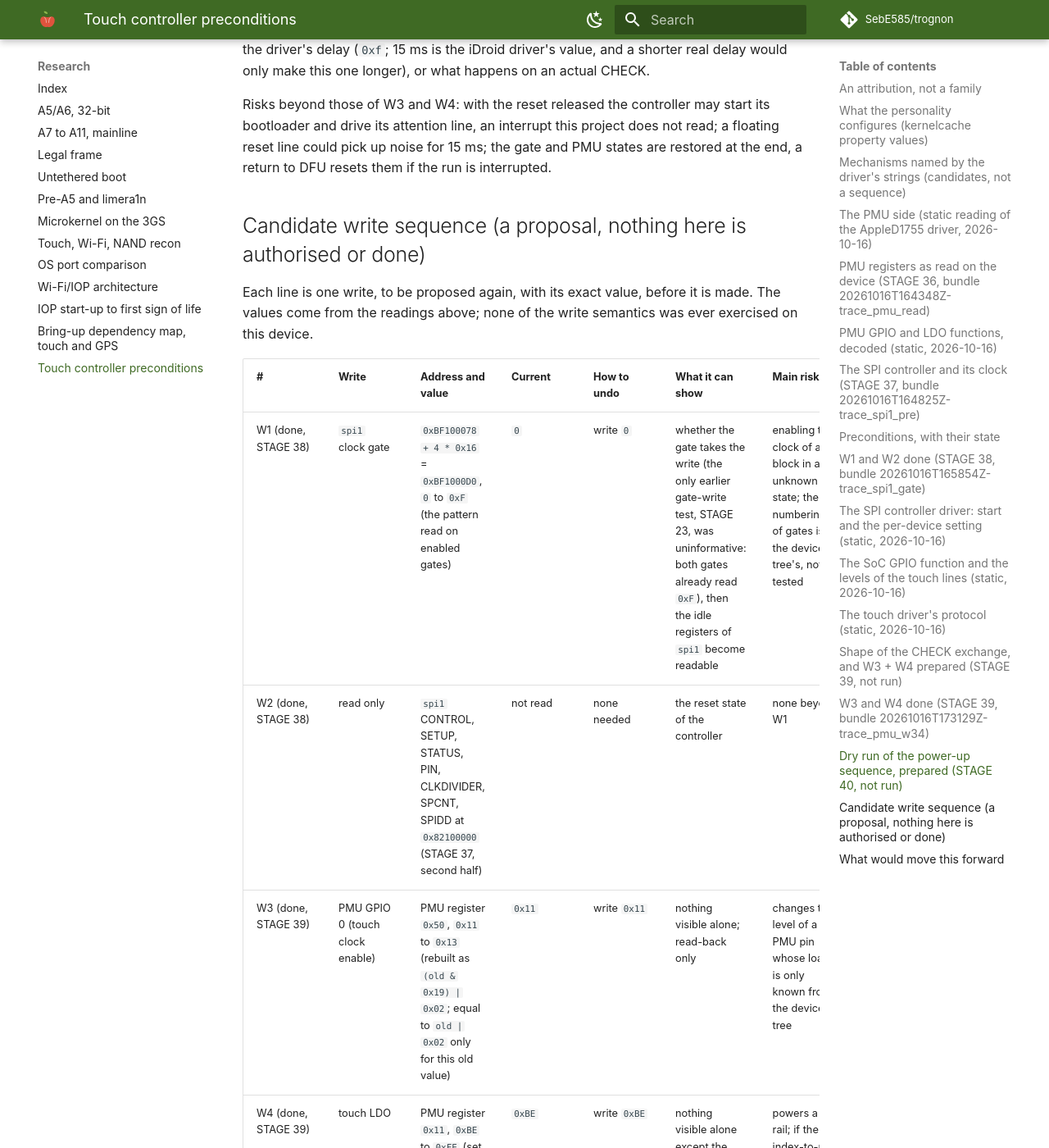
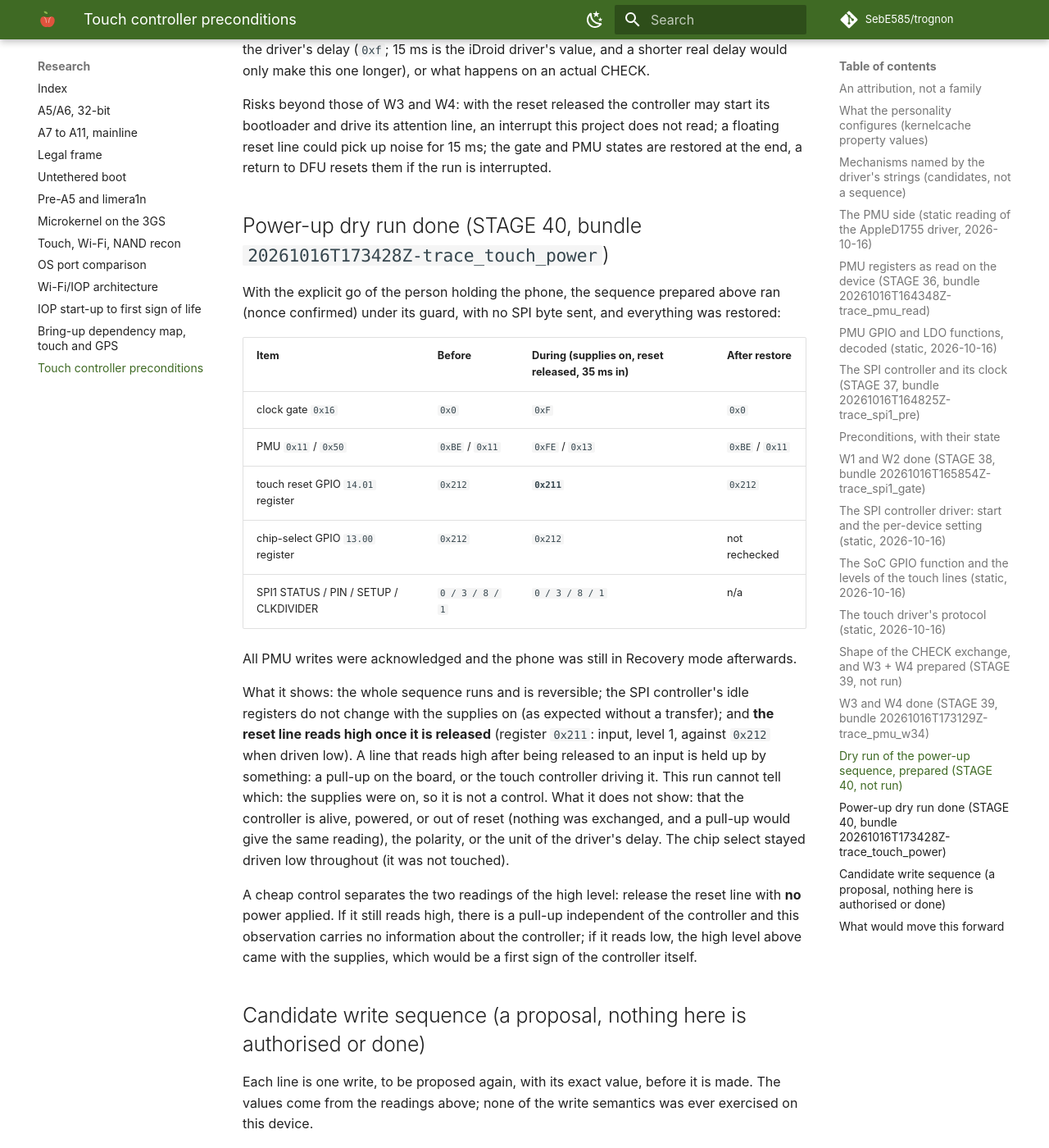
Before and after one commit to SebE585/trognon, an MkDocs documentation site: the page built from docs/research/2026-10-16-touch-n88-preconditions.md, in a window 1280 px wide and 1400 px high, scrolled down 14797 px. Shown: the whole window at 82% size. Built offline with MkDocs 1.6.1 and Material for MkDocs 9.7.7, drawn with Linux system fonts in a browser that asks for light colours; comment, search, counter and statistics services are not loaded; some of the changed text lies outside the part shown.

Commit message:
hardware: touch power-up dry run (STAGE 40), reset reads high once released, everything restored

```diff
--- a/docs/research/2026-10-16-touch-n88-preconditions.md
+++ b/docs/research/2026-10-16-touch-n88-preconditions.md
@@ -454,6 +454,32 @@ Risks beyond those of W3 and W4: with the reset released the controller may star
 line, an interrupt this project does not read; a floating reset line could pick up noise for 15 ms; the gate and PMU states
 are restored at the end, a return to DFU resets them if the run is interrupted.
 
+## Power-up dry run done (STAGE 40, bundle `20261016T173428Z-trace_touch_power`)
+
+With the explicit go of the person holding the phone, the sequence prepared above ran (nonce confirmed) under its guard,
+with no SPI byte sent, and everything was restored:
+
+| Item | Before | During (supplies on, reset released, 35 ms in) | After restore |
+|---|---|---|---|
+| clock gate `0x16` | `0x0` | `0xF` | `0x0` |
+| PMU `0x11` / `0x50` | `0xBE` / `0x11` | `0xFE` / `0x13` | `0xBE` / `0x11` |
+| touch reset GPIO `14.01` register | `0x212` | **`0x211`** | `0x212` |
+| chip-select GPIO `13.00` register | `0x212` | `0x212` | not rechecked |
+| SPI1 STATUS / PIN / SETUP / CLKDIVIDER | `0 / 3 / 8 / 1` | `0 / 3 / 8 / 1` | n/a |
+
+All PMU writes were acknowledged and the phone was still in Recovery mode afterwards.
+
+What it shows: the whole sequence runs and is reversible; the SPI controller's idle registers do not change with the supplies on
+(as expected without a transfer); and **the reset line reads high once it is released** (register `0x211`: input, level 1,
+against `0x212` when driven low). A line that reads high after being released to an input is held up by something: a pull-up on the
+board, or the touch controller driving it. This run cannot tell which: the supplies were on, so it is not a control. What it
+does not show: that the controller is alive, powered, or out of reset (nothing was exchanged, and a pull-up would give the same
+reading), the polarity, or the unit of the driver's delay. The chip select stayed driven low throughout (it was not touched).
+
+A cheap control separates the two readings of the high level: release the reset line with **no** power applied. If it still
+reads high, there is a pull-up independent of the controller and this observation carries no information about the controller; if
+it reads low, the high level above came with the supplies, which would be a first sign of the controller itself.
+
 ## Candidate write sequence (a proposal, nothing here is authorised or done)
 
 Each line is one write, to be proposed again, with its exact value, before it is made. The values
@@ -465,7 +491,7 @@ come from the readings above; none of the write semantics was ever exercised on
 | W2 (done, STAGE 38) | read only | `spi1` CONTROL, SETUP, STATUS, PIN, CLKDIVIDER, SPCNT, SPIDD at `0x82100000` (STAGE 37, second half) | not read | none needed | the reset state of the controller | none beyond W1 |
 | W3 (done, STAGE 39) | PMU GPIO 0 (touch clock enable) | PMU register `0x50`, `0x11` to `0x13` (rebuilt as `(old & 0x19) | 0x02`; equal to `old | 0x02` only for this old value) | `0x11` | write `0x11` | nothing visible alone; read-back only | changes the level of a PMU pin whose load is only known from the device tree |
 | W4 (done, STAGE 39) | touch LDO | PMU register `0x11`, `0xBE` to `0xFE` (set bit `0x40`), read-modify-write | `0xBE` | write `0xBE` | nothing visible alone except the read-back and possibly the controller's behaviour on SPI | powers a rail; if the index-to-rail reading is wrong, a different rail is switched |
-| W5 | reset line | SoC GPIO `14.01` released (logical 0, which the descriptor reads as level 1, or high impedance as the personality's flag suggests), then the driver's delay (`0xf`, unit unknown) | level `0` (asserted by the reading) | drive low again | a change on SPI/attention if the controller starts | the polarity rests on a code reading; the unit of the delay is unknown |
+| W5 (done in the dry run, STAGE 40) | reset line | SoC GPIO `14.01` released (logical 0, which the descriptor reads as level 1, or high impedance as the personality's flag suggests), then the driver's delay (`0xf`, unit unknown) | level `0` (asserted by the reading) | drive low again | a change on SPI/attention if the controller starts | the polarity rests on a code reading; the unit of the delay is unknown |
 | W6 | first SPI exchange | the CHECK packet `05 00 00 06` (reply first byte `0xD0` = bootloader), `spi1` registers, chip select `13.00`; if the `reg` reading above holds, word size 8 and a period of about 124 ns | n/a | n/a | any answer | requires the controller's register layout confirmed on this chip (CLKDIVIDER and PIN undecoded), the `reg` inference confirmed, and the bootloader protocol |
 
 The order that keeps the risk lowest is W1 and then W2, and stopping to read the result before
```
Also changed, not shown: docs/en/03-hardware-map.md (+5 -2 lines), docs/en/08-evidence.md (+1 -0 lines), docs/snippets/evidence-table.en.md (+1 -0 lines), docs/snippets/evidence-table.fr.md (+1 -0 lines), 4 other files.
